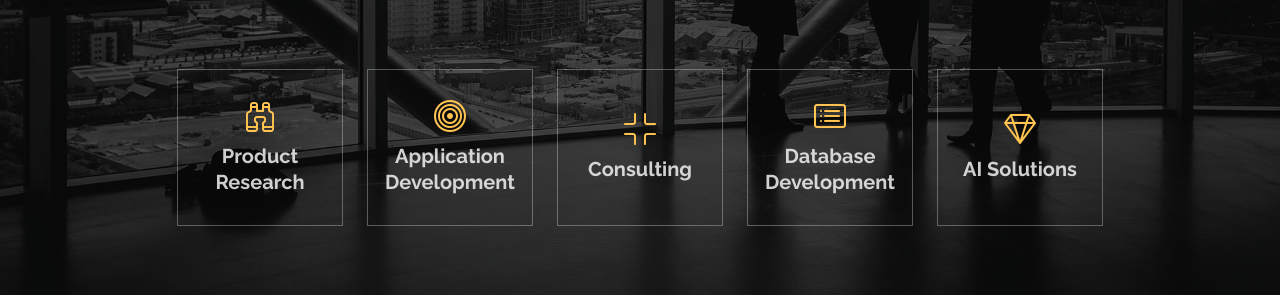
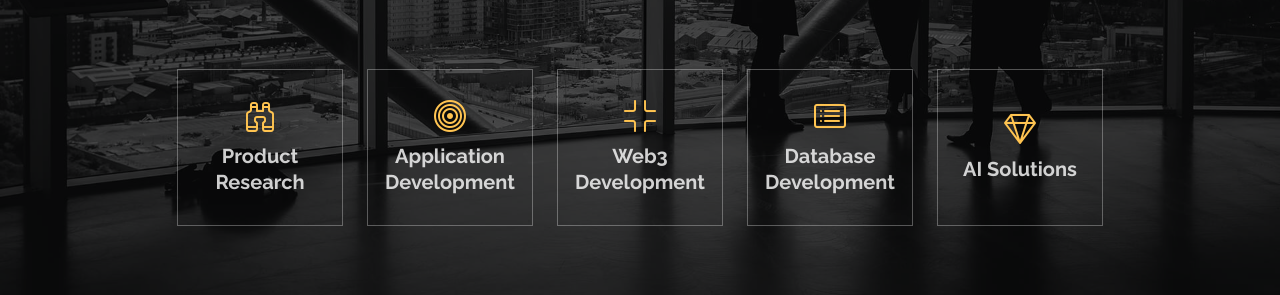
Before and after one commit to bnimit/aurum-code-website, a plain HTML site: page index.html in a window 1280 px wide. Shown: the part 505-800 px from the top of the page. Drawn offline with Linux system fonts and the light colour scheme.

Commit message:
Add Web3 to the list of skills

```diff
--- a/index.html
+++ b/index.html
@@ -149,7 +149,7 @@
             >
               <div class="icon-box">
                 <i class="bi bi-fullscreen-exit"></i>
-                <h3><a href="">Consulting</a></h3>
+                <h3><a href="">Web3 Development</a></h3>
               </div>
             </div>
             <div
```
